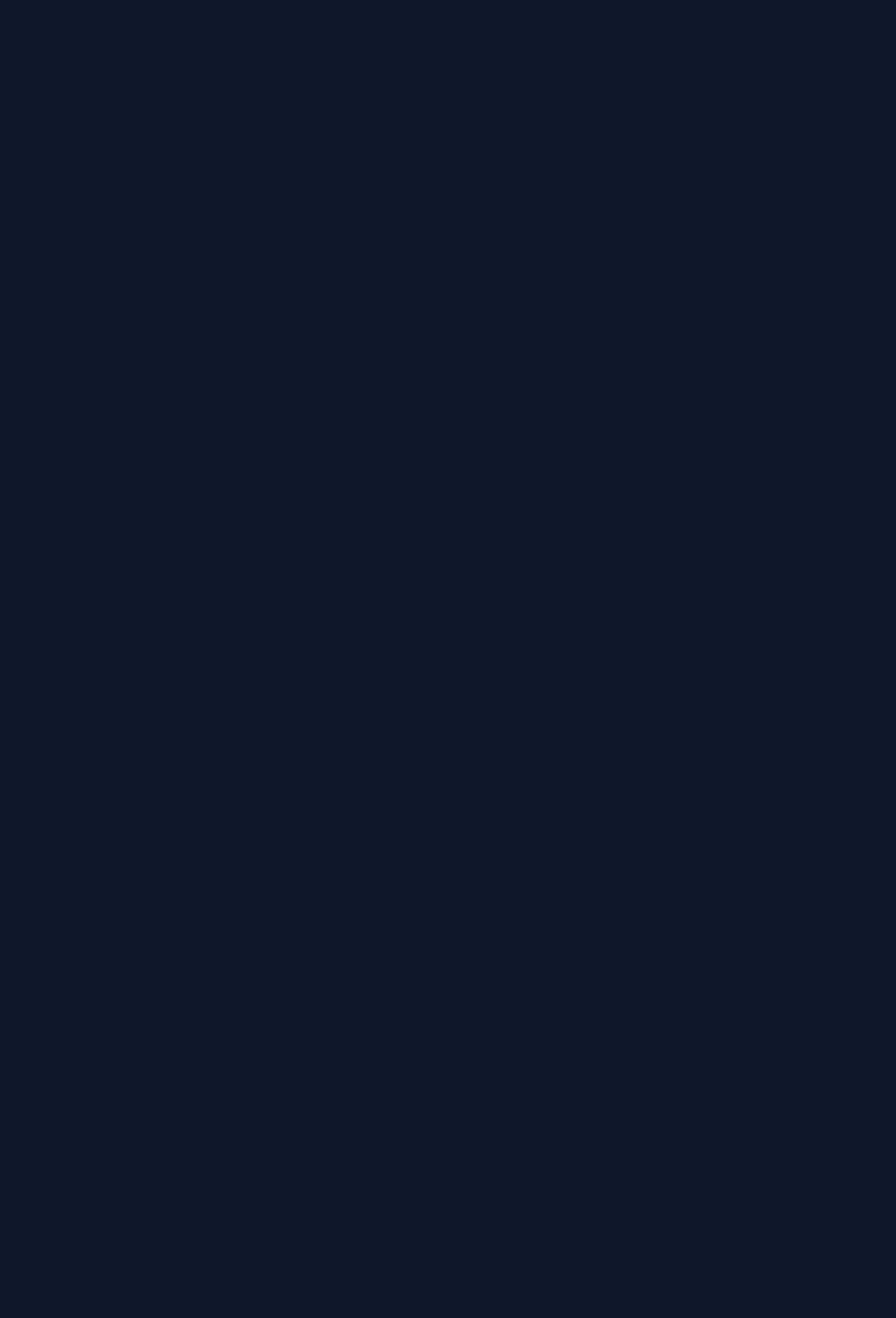
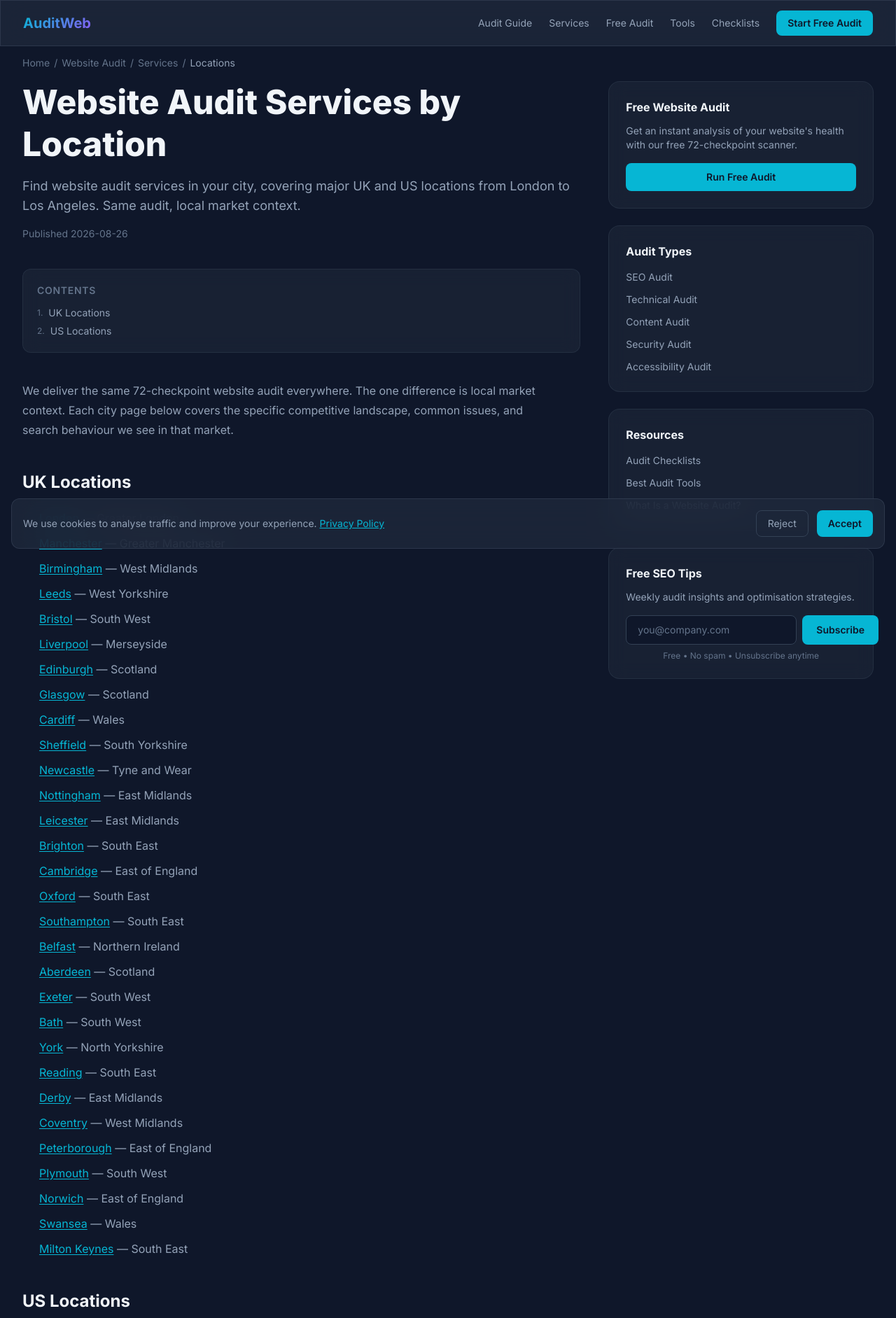
Before and after one commit to sunnyp81/auditweb, an Astro site: page /website-audit-services/locations in a window 1280 px wide. Before the commit this address had no page. Shown: the top 1883 px of the page at 70% size. Before the commit the page ends 800 px from the top, so only its background shows below. Built offline with nearby package versions, Linux system fonts and the light colour scheme; Astro itself is replaced by a stand-in of ours.

Commit message:
Fix orphaned city, ecommerce, and WordPress audit pages
Codex site-wide audit found ~93 orphaned pages, the biggest cluster
being all 60 city-specific website-audit-services pages plus the
ecommerce and wordpress spokes — none were linked from anywhere but
the sitemap.

Adds a new /website-audit-services/locations/ directory page linking
every city, and adds it plus the two missing spokes to the hub's
childPages list. Closes the largest orphan cluster found in the audit.

```diff
--- a/src/pages/website-audit-services/index.astro
+++ b/src/pages/website-audit-services/index.astro
@@ -22,6 +22,9 @@ const childPages = [
   { title: 'Audits for Agencies', href: '/website-audit-services/agencies/', description: 'White-label and agency audit services.' },
   { title: 'Comprehensive Audit', href: '/website-audit-services/comprehensive/', description: 'Our full 72-checkpoint comprehensive audit package.' },
   { title: 'Report Example', href: '/website-audit-services/report-example/', description: 'See a sample audit report before you buy.' },
+  { title: 'Ecommerce Website Audit', href: '/website-audit-services/ecommerce/', description: 'Specialist audits for online stores and product catalogues.' },
+  { title: 'WordPress Audit Service', href: '/website-audit-services/wordpress/', description: 'CMS-specific audits for WordPress sites.' },
+  { title: 'Locations We Cover', href: '/website-audit-services/locations/', description: 'Find audit services in your city across the UK and US.' },
 ];
 
 const schema = {
--- /dev/null
+++ b/src/pages/website-audit-services/locations.astro
@@ -0,0 +1,55 @@
+---
+import ContentLayout from '../../layouts/ContentLayout.astro';
+import cities from '../../data/cities.json';
+
+const breadcrumbs = [
+  { label: 'Website Audit', href: '/website-audit/' },
+  { label: 'Services', href: '/website-audit-services/' },
+  { label: 'Locations', href: '/website-audit-services/locations/' },
+];
+
+const toc = [
+  { label: 'UK Locations', id: 'uk-locations' },
+  { label: 'US Locations', id: 'us-locations' },
+];
+
+const schema = {
+  '@context': 'https://schema.org',
+  '@type': 'Service',
+  name: 'Website Audit Services by Location',
+  provider: { '@type': 'Organization', name: 'AuditWeb', url: 'https://auditweb.site' },
+  description: 'Website audit services delivered locally across the UK and US, with city-specific market context for each location.',
+  areaServed: [...cities.uk.map(c => c.name), ...cities.us.map(c => c.name)],
+};
+---
+
+<ContentLayout
+  title="Website Audit Services by Location"
+  description="Find website audit services in your city, covering major UK and US locations from London to Los Angeles. Same audit, local market context."
+  breadcrumbs={breadcrumbs}
+  toc={toc}
+  schema={schema}
+  publishDate="2026-08-26"
+>
+
+<p>We deliver the same 72-checkpoint website audit everywhere. The one difference is local market context. Each city page below covers the specific competitive landscape, common issues, and search behaviour we see in that market.</p>
+
+<h2 id="uk-locations">UK Locations</h2>
+
+<ul>
+  {cities.uk.map(city => (
+    <li><a href={`/website-audit-services/${city.slug}/`}>{city.name}</a> — {city.region}</li>
+  ))}
+</ul>
+
+<h2 id="us-locations">US Locations</h2>
+
+<ul>
+  {cities.us.map(city => (
+    <li><a href={`/website-audit-services/${city.slug}/`}>{city.name}</a> — {city.region}</li>
+  ))}
+</ul>
+
+<p>Don't see your city listed? Our audit process works the same way anywhere — <a href="/website-audit-services/">get in touch via the main services page</a> and we'll confirm coverage for your location.</p>
+
+</ContentLayout>
```
